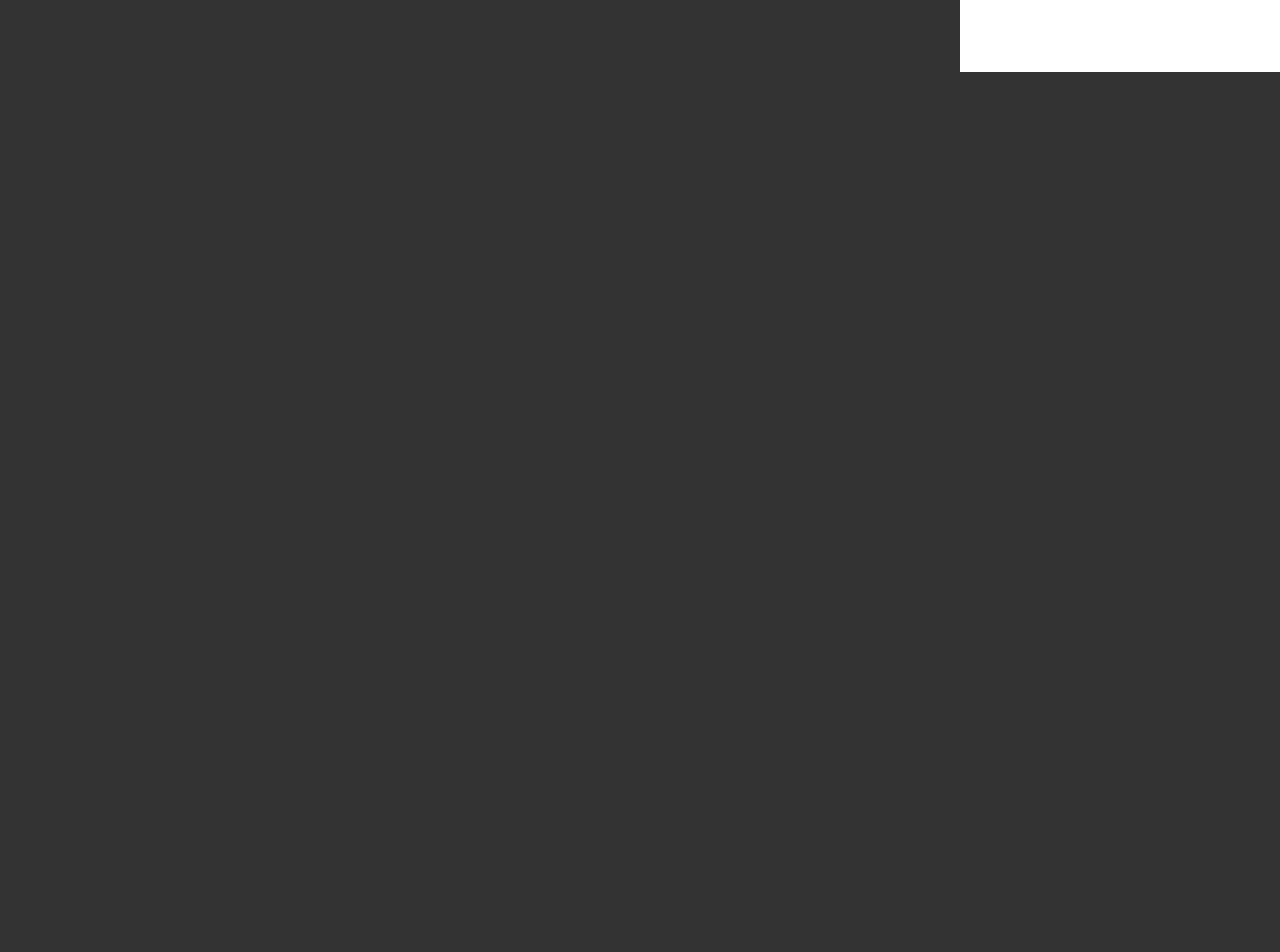
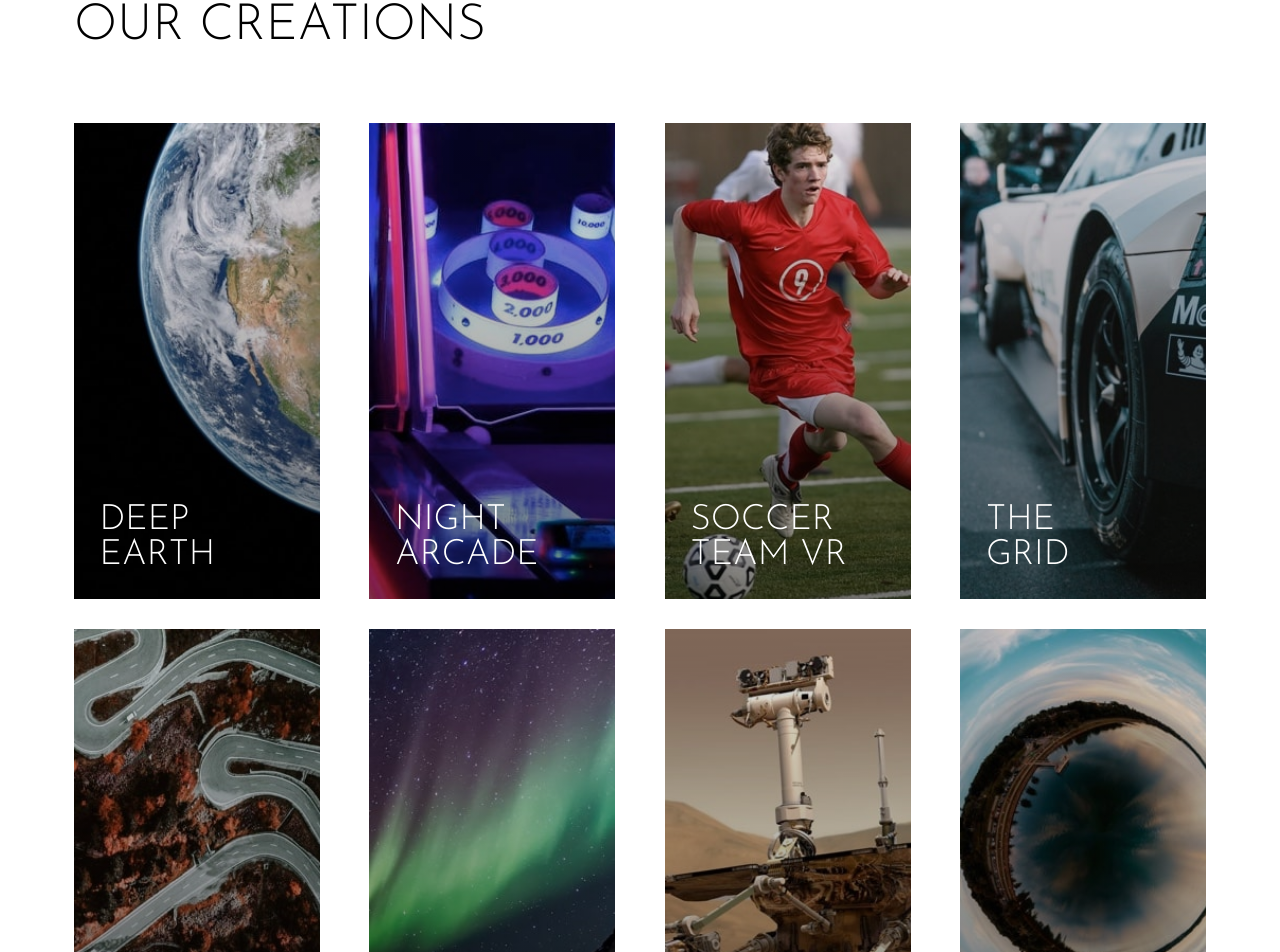
Before and after one commit to JacobTTorres/Loop-Studio, a React (Create React App) app: page / in a window 1280 px wide. Shown: the part 1458-2410 px from the top of the page. Before the commit the page ends 1530 px from the top, so only its background shows below. Built offline with nearby package versions, Linux system fonts and the light colour scheme.

Commit message:
finished creations component for fullscreen

```diff
--- a/src/App.js
+++ b/src/App.js
@@ -3,6 +3,7 @@ import "./App.css";
 import Navbar from "./components/navbar/Navbar";
 import Header from "./components/header/Header";
 import Leader from "./components/leader/Leader";
+import Creations from "./components/creations/Creations"
 
 function App() {
   return (
@@ -14,6 +15,7 @@ function App() {
         </div>
         <div className="mainContent">
           <Leader />
+          <Creations />
         </div>
       </div>
     </div>
--- a/src/components/creations/Creations.js
+++ b/src/components/creations/Creations.js
@@ -1,9 +1,37 @@
 import "./creations.css";
+
+import Earth from "../../images/desktop/image-deep-earth.jpg";
+import Arcade from "../../images/desktop/image-night-arcade.jpg";
+import Soccer from "../../images/desktop/image-soccer-team.jpg";
+import Grid from "../../images/desktop/image-grid.jpg";
+import Above from "../../images/desktop/image-from-above.jpg";
+import Borealis from "../../images/desktop/image-pocket-borealis.jpg";
+import Curiosity from "../../images/desktop/image-curiosity.jpg";
+import Fisheye from "../../images/desktop/image-fisheye.jpg";
 
 export default function Creations() {
   return (
     <section className="creationContainer">
-      <div className="creationContent">creation component</div>
+      <div className="creationContent">
+        <div className="creationHeaderContainer">
+          <h1 className="creationHeader">OUR CREATIONS</h1>
+          <button className="creationButton">SEE ALL</button>
+        </div>
+        <div className="creationGallory">
+          <div className="topGallory">
+            <div className="galloryImgEarth">DEEP<br/>EARTH</div>
+            <div className="galloryImgArcade">NIGHT ARCADE</div>
+            <div className="galloryImgSoccer">SOCCER <br/>TEAM VR</div>
+            <div className="galloryImgGrid">THE<br/>GRID</div>
+          </div>
+          <div className="bottomGallory">
+            <div className="galloryImgAbove">FROM UP ABOVE VR</div>
+            <div className="galloryImgBorealis">POCKET BOREALIS</div>
+            <div className="galloryImgCuriosity">THE CURIOSITY</div>
+            <div className="galloryImgFisheye">MAKE IT FISHEYE</div>
+          </div>
+        </div>
+      </div>
     </section>
   );
 }
--- a/src/components/creations/creations.css
+++ b/src/components/creations/creations.css
@@ -1,3 +1,147 @@
-.creationContainer{
-  background-color: var(--White)
+.creationContainer {
+  background-color: var(--White);
+  width: 1132px;
+  height: 100%;
 }
+
+.creationHeaderContainer {
+  width: 100%;
+  height: 100%;
+  display: flex;
+  justify-content: space-between;
+  align-items: center;
+}
+
+.creationHeader {
+  font-family: var(--JosefinSans);
+  font-weight: 300;
+  font-size: 50px;
+}
+
+.creationGallory {
+  width: 100%;
+  height: 100%;
+  display: flex;
+  justify-content: space-between;
+  align-items: center;
+  flex-direction: column;
+  margin: 30px 0 150px 0;
+}
+
+.creationButton {
+  height: 100%;
+  width: 14%;
+  padding: 8px;
+  background: none;
+  border: 2px solid var(--veryDarkGray);
+  font-size: 15px;
+  font-family: var(--Alata);
+  letter-spacing: 4px;
+}
+
+.creationButton:hover {
+  background-color: var(--black);
+  color: var(--White);
+  cursor: pointer;
+}
+
+.topGallory,
+.bottomGallory {
+  width: 100%;
+  height: 100%;
+  display: flex;
+  justify-content: space-between;
+  align-items: center;
+  flex-direction: row;
+  margin-bottom: 30px;
+}
+
+.galloryImgEarth,
+.galloryImgArcade,
+.galloryImgSoccer,
+.galloryImgGrid,
+.galloryImgAbove,
+.galloryImgBorealis,
+.galloryImgCuriosity,
+.galloryImgFisheye {
+  width: 220px;
+  height: 450px;
+  font-family: var(--JosefinSans);
+  font-weight: 300;
+  font-size: 35px;
+  color: var(--White);
+  display: flex;
+  justify-content: flex-start;
+  align-items: flex-end;
+  padding: 0 0 2vw 2vw;
+  repeat: none;
+}
+
+.galloryImgEarth:hover,
+.galloryImgArcade:hover,
+.galloryImgSoccer:hover,
+.galloryImgGrid:hover,
+.galloryImgAbove:hover,
+.galloryImgBorealis:hover,
+.galloryImgCuriosity:hover,
+.galloryImgFisheye:hover {
+  opacity: 0.25;
+  color: var(--black);
+  cursor: pointer;
+}
+
+.galloryImgEarth {
+  background: linear-gradient(rgba(0, 0, 0, 0.1), rgba(0, 0, 0, 0.5)),
+    url("../../images/desktop/image-deep-earth.jpg");
+  background-repeat: no-repeat;
+  background-size: cover;
+}
+
+.galloryImgArcade {
+  background: linear-gradient(rgba(0, 0, 0, 0.1), rgba(0, 0, 0, 0.5)),
+    url("../../images/desktop/image-night-arcade.jpg");
+  background-repeat: no-repeat;
+  background-size: cover;
+}
+
+.galloryImgSoccer {
+  background: linear-gradient(rgba(0, 0, 0, 0.1), rgba(0, 0, 0, 0.5)),
+    url("../../images/desktop/image-soccer-team.jpg");
+  background-repeat: no-repeat;
+  background-size: cover;
+}
+
+.galloryImgGrid {
+  background: linear-gradient(rgba(0, 0, 0, 0.1), rgba(0, 0, 0, 0.5)),
+    url("../../images/desktop/image-grid.jpg");
+  background-repeat: no-repeat;
+  background-size: cover;
+}
+
+.galloryImgAbove {
+  background: linear-gradient(rgba(0, 0, 0, 0.1), rgba(0, 0, 0, 0.5)),
+    url("../../images/desktop/image-from-above.jpg");
+  background-repeat: no-repeat;
+  background-size: cover;
+}
+
+.galloryImgBorealis {
+  background: linear-gradient(rgba(0, 0, 0, 0.1), rgba(0, 0, 0, 0.5)),
+    url("../../images/desktop/image-pocket-borealis.jpg");
+  background-repeat: no-repeat;
+  background-size: cover;
+}
+
+.galloryImgCuriosity {
+  background: linear-gradient(rgba(0, 0, 0, 0.1), rgba(0, 0, 0, 0.5)),
+    url("../../images/desktop/image-curiosity.jpg");
+  background-repeat: no-repeat;
+  background-size: cover;
+}
+
+.galloryImgFisheye {
+  background: linear-gradient(rgba(0, 0, 0, 0.1), rgba(0, 0, 0, 0.5)),
+    url("../../images/desktop/image-fisheye.jpg");
+  background-repeat: no-repeat;
+  background-size: cover;
+}
```
